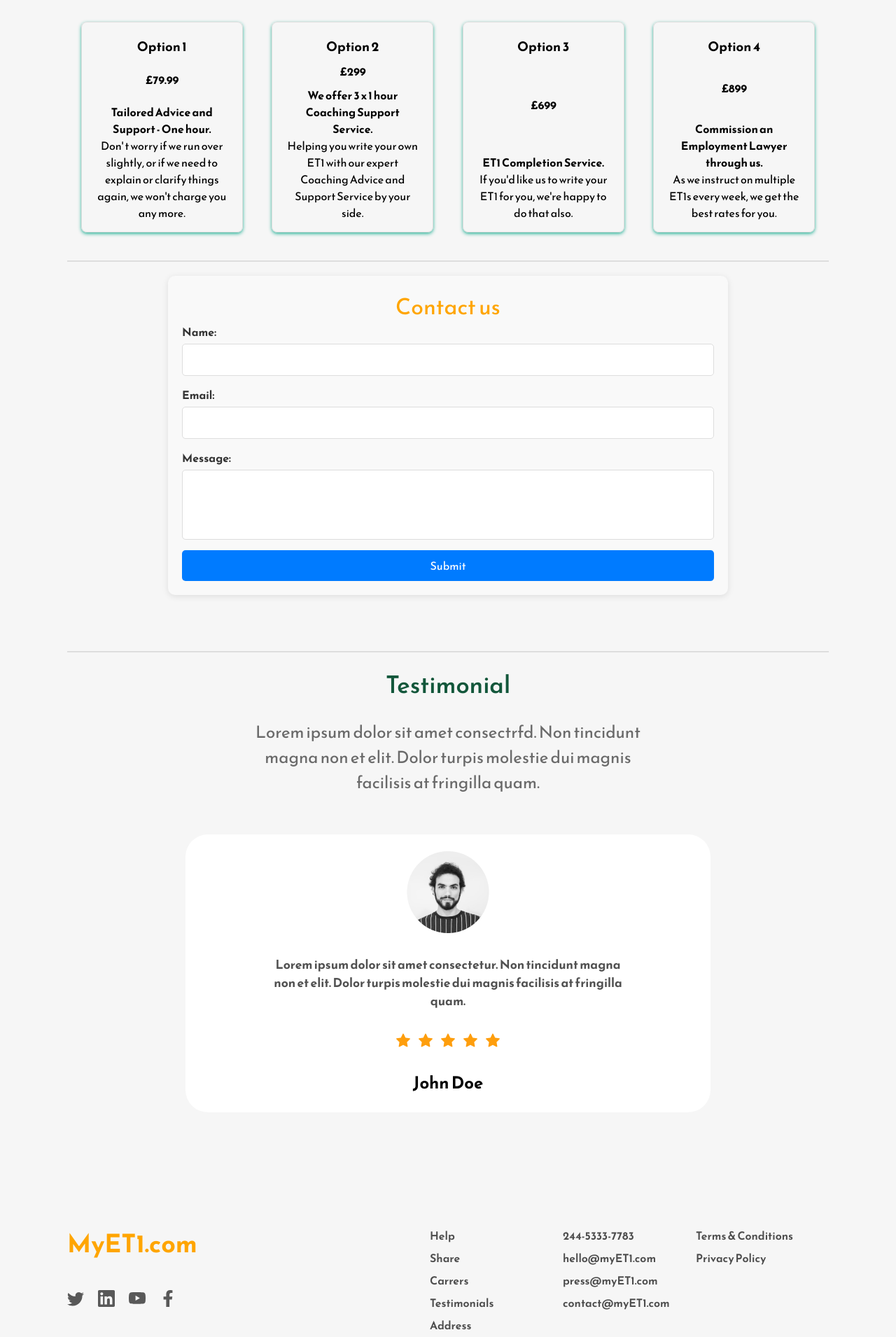
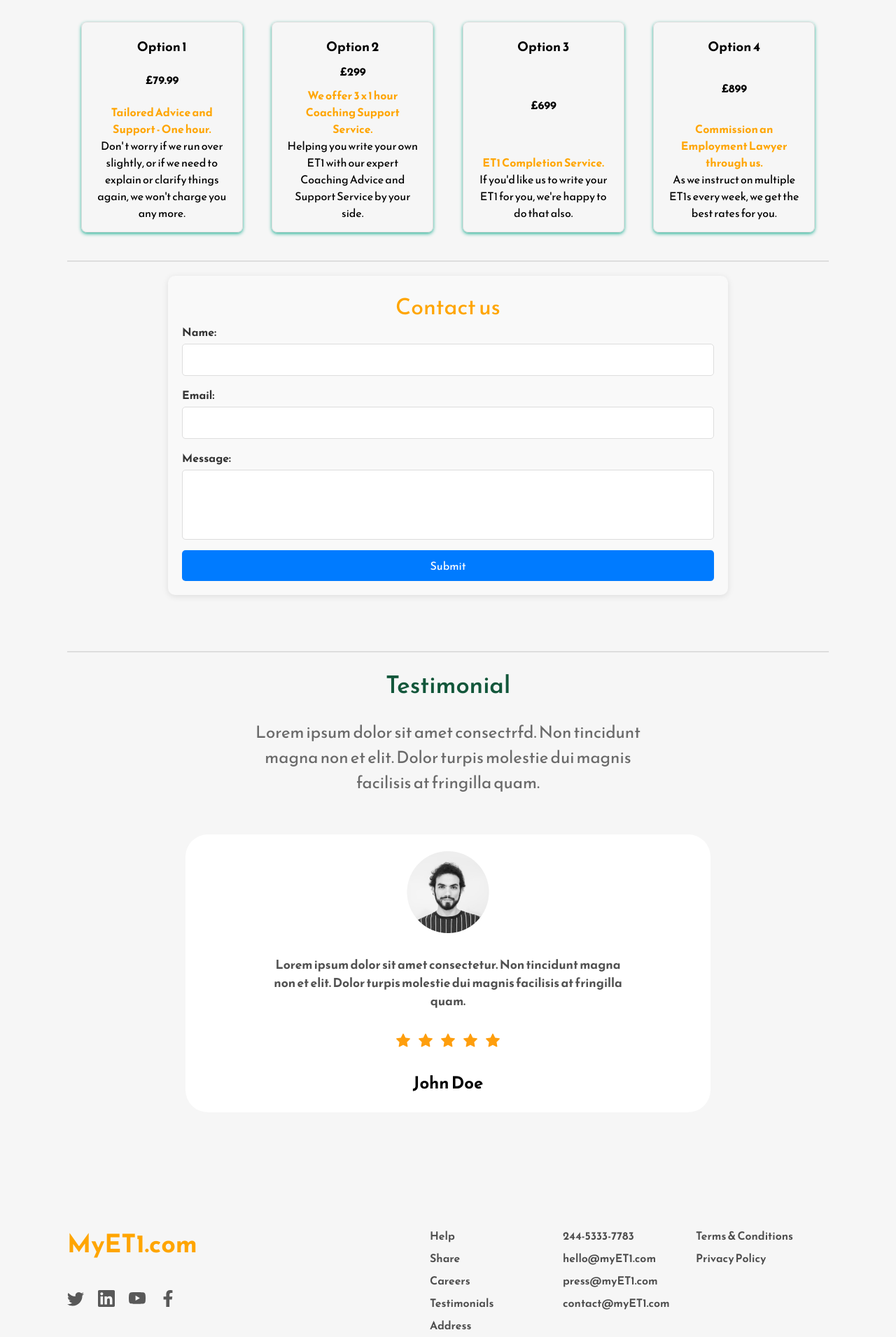
Before and after one commit to SabbirHossainRuet/myet1, a React (Create React App) app: page / in a window 1280 px wide. Shown: the part 1710-3620 px from the top of the page at 70% size. Built offline with nearby package versions, Linux system fonts and the light colour scheme.

Commit message:
Revision 6

```diff
--- a/src/App.css
+++ b/src/App.css
@@ -104,6 +104,9 @@ nav {
 .card p {
   margin: 10px 0;
   text-align: center;
+}
+.card p b {
+  color: orange;
 }
 
 .card button {
--- a/src/Components/Footer.js
+++ b/src/Components/Footer.js
@@ -21,7 +21,7 @@ const Footer = () => {
         <div className="footer-section-columns">
           <span>Help</span>
           <span>Share</span>
-          <span>Carrers</span>
+          <span>Careers</span>
           <span>Testimonials</span>
           <span>Address</span>
         </div>
```
